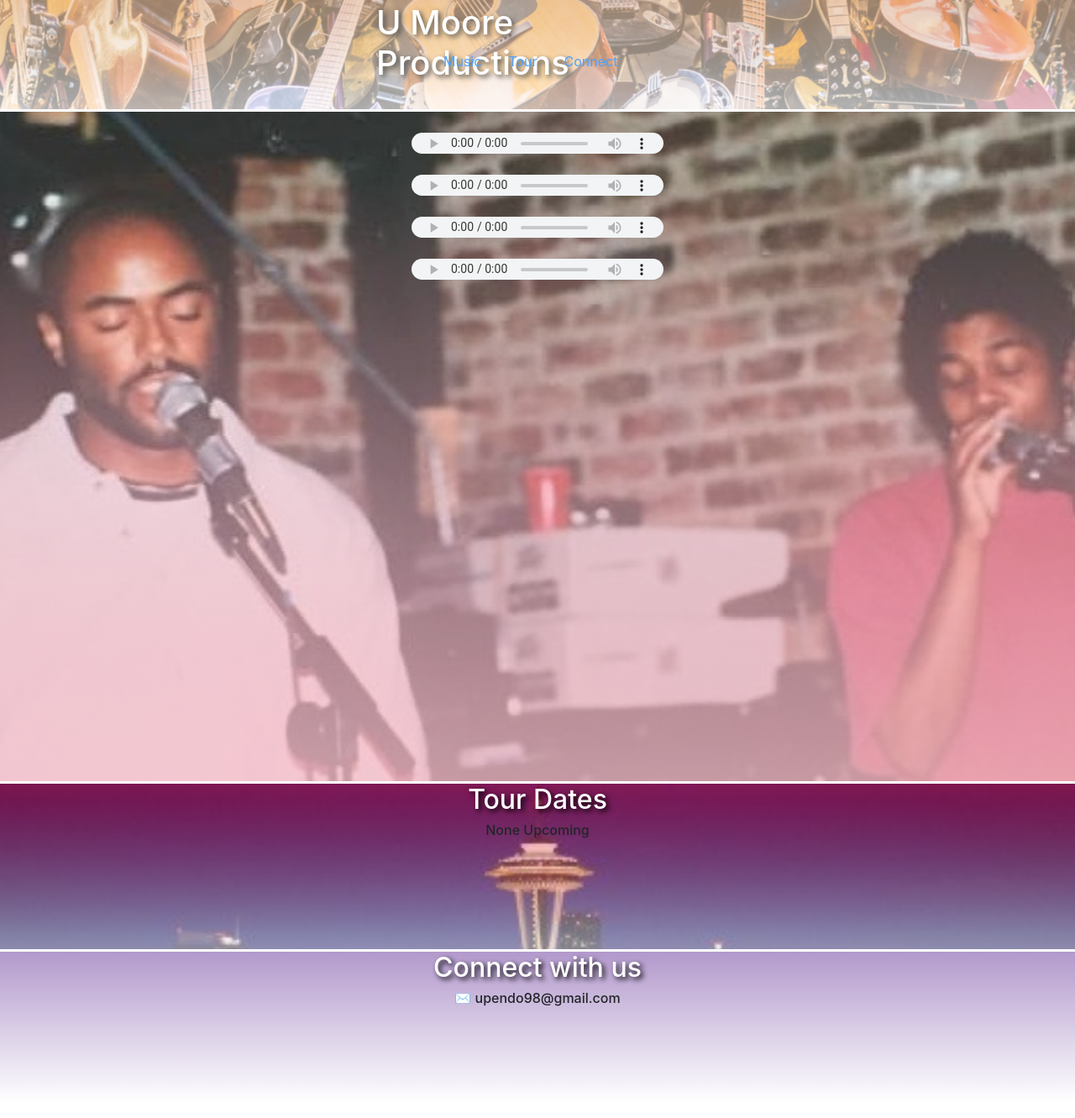
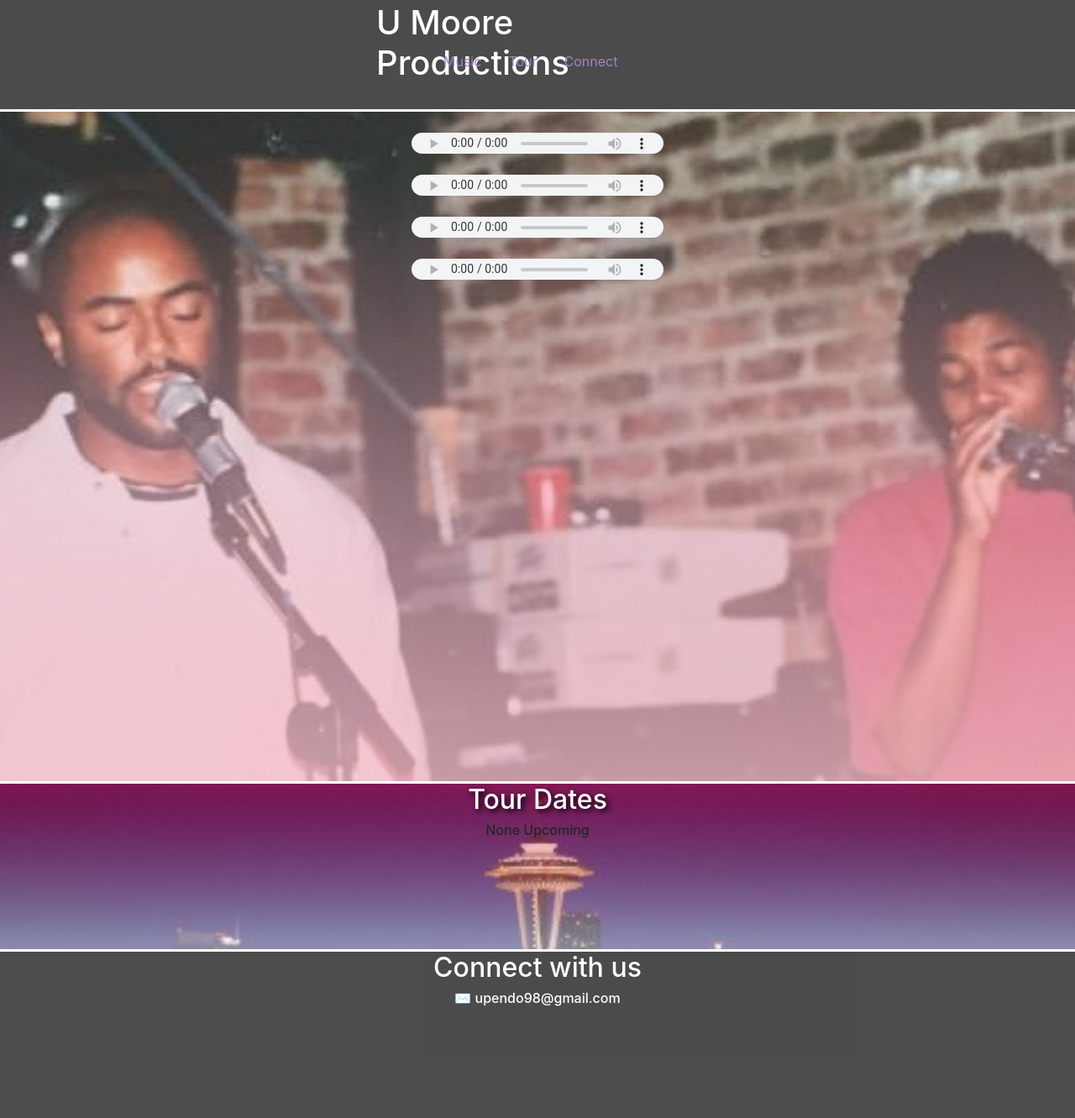
Before and after one commit to u-moore-productions/U-Moore-Productions-, a plain HTML site: page index.html in a window 1280 px wide. Shown: the part 17-1348 px from the top of the page at 84% size. Drawn offline with nearby package versions, Linux system fonts and the light colour scheme.

Commit message:
make the header a black color as requested by the client and the footer the same color. The nav links were also updated to match the client.

```diff
--- a/main.css
+++ b/main.css
@@ -3,9 +3,7 @@ header {
 	width: 100%;
 	padding-left: auto;
 	position: relative;
-	background: linear-gradient(rgba(205,133,63, .5), transparent 90%),
-		linear-gradient(0deg, rgba(255, 255, 255, .5), transparent 90%),
-		url("./Seattle-Music_umoore.jpg") no-repeat top center;
+	background: rgb(0,0,0);
 	background-size: cover;
 	opacity: .7;
 	border-bottom: solid white 3px;
@@ -28,6 +26,12 @@ header h1 {
 	top: 70px;
 	bottom: 0;
 	position: absolute;
+}
+.nav-link {
+	color: rgb(120,81,169);
+}
+.nav-link:hover {
+	color: white;
 }
 audio {
 	height: 50px;
@@ -61,7 +65,9 @@ audio {
 #Connect {
 	height: 200px;
 	text-align: center;
-	background: linear-gradient(rgba(102, 51, 153, .5), transparent 90%);
+	background: rgb(0,0,0);
+	opacity: .7;
+	color: white;
 }
 #Connect h2 {
 	color: white;
```
